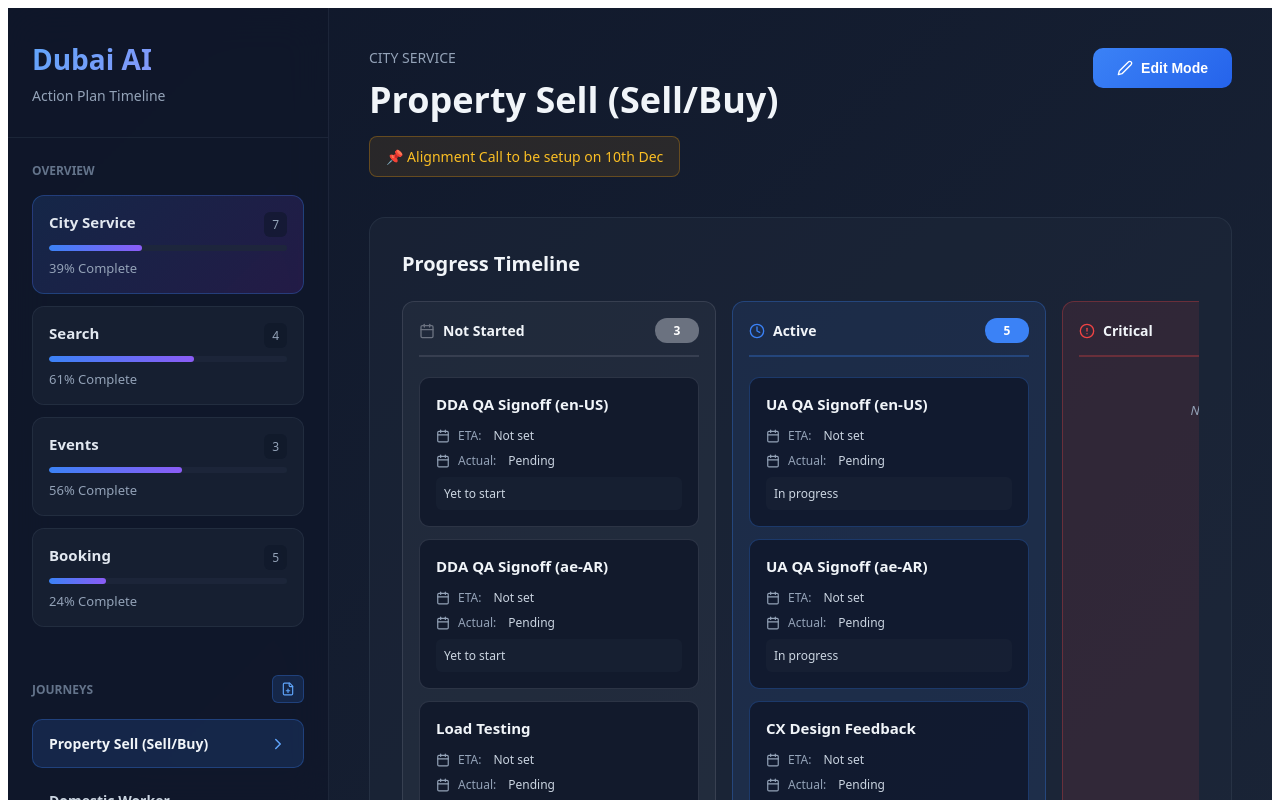
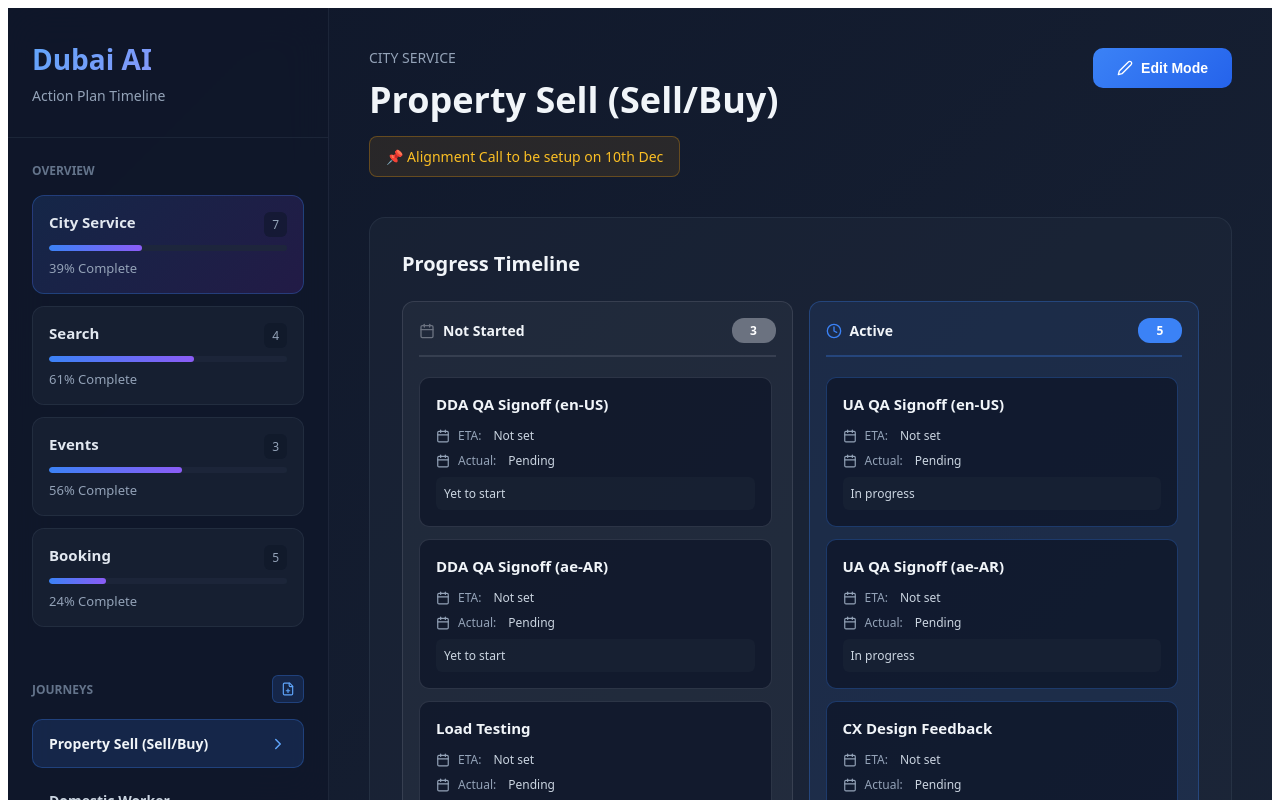
Before and after one commit to preet1881/DubaiAI, a React (Vite) app: page / in a window 1280 px wide. Shown: the top 800 px of the page. Built offline with nearby package versions, Linux system fonts and the light colour scheme; no server answers; the database is empty.

Commit message:
Update Kanban to 2x2 grid layout with fixed height columns and internal scrolling

```diff
--- a/src/DubaiAIDashboard.jsx
+++ b/src/DubaiAIDashboard.jsx
@@ -1518,30 +1518,35 @@ const DubaiAIDashboard = () => {
             )}
           </div>
 
-          {/* Kanban Columns */}
-          <div style={{
-            display: 'flex',
-            gap: '16px',
-            overflowX: 'auto',
-            paddingBottom: '8px'
-          }}>
+          {/* Kanban Columns - Grid Layout (2x2, responsive) */}
+          <div
+            className="kanban-grid"
+            style={{
+              display: 'grid',
+              gridTemplateColumns: 'repeat(2, 1fr)',
+              gap: '16px',
+              paddingBottom: '8px'
+            }}
+          >
             {kanbanColumns.map((column) => {
               const columnStages = getStagesByStatus(column.status);
               const stageCount = columnStages.length;
+              const isEmpty = stageCount === 0;
 
               return (
                 <div
                   key={column.status}
                   style={{
-                    flex: '1',
-                    minWidth: '280px',
                     background: column.bgColor,
                     border: `1px solid ${column.borderColor}`,
                     borderRadius: '12px',
                     padding: '16px',
                     display: 'flex',
                     flexDirection: 'column',
-                    gap: '12px'
+                    gap: '12px',
+                    height: isEmpty ? 'auto' : '600px',
+                    maxHeight: isEmpty ? 'none' : '600px',
+                    minHeight: isEmpty ? 'auto' : '200px'
                   }}
                 >
                   {/* Column Header */}
@@ -1551,7 +1556,8 @@ const DubaiAIDashboard = () => {
                     justifyContent: 'space-between',
                     marginBottom: '8px',
                     paddingBottom: '12px',
-                    borderBottom: `2px solid ${column.borderColor}`
+                    borderBottom: `2px solid ${column.borderColor}`,
+                    flexShrink: 0
                   }}>
                     <div style={{
                       display: 'flex',
@@ -1583,20 +1589,28 @@ const DubaiAIDashboard = () => {
                     </div>
                   </div>
 
-                  {/* Stage Cards */}
-                  <div style={{
-                    display: 'flex',
-                    flexDirection: 'column',
-                    gap: '12px',
-                    minHeight: '100px'
-                  }}>
+                  {/* Stage Cards - Scrollable Container */}
+                  <div
+                    className="kanban-column-scroll"
+                    style={{
+                      display: 'flex',
+                      flexDirection: 'column',
+                      gap: '12px',
+                      overflowY: isEmpty ? 'visible' : 'auto',
+                      overflowX: 'hidden',
+                      flex: isEmpty ? '0 1 auto' : '1 1 0',
+                      minHeight: isEmpty ? 'auto' : '0',
+                      paddingRight: isEmpty ? '0' : '4px'
+                    }}
+                  >
                     {columnStages.length === 0 ? (
                       <div style={{
-                        padding: '24px',
+                        padding: '16px',
                         textAlign: 'center',
                         color: '#94a3b8',
                         fontSize: '13px',
-                        fontStyle: 'italic'
+                        fontStyle: 'italic',
+                        flexShrink: 0
                       }}>
                         No stages
                       </div>
@@ -2129,6 +2143,34 @@ const DubaiAIDashboard = () => {
             background: rgba(148, 163, 184, 0.3);
             border-radius: 4px;
           }
+          .kanban-column-scroll {
+            scrollbar-width: thin;
+            scrollbar-color: rgba(148, 163, 184, 0.4) transparent;
+          }
+          .kanban-column-scroll::-webkit-scrollbar {
+            width: 6px;
+          }
+          .kanban-column-scroll::-webkit-scrollbar-thumb {
+            background: rgba(148, 163, 184, 0.4);
+            border-radius: 3px;
+          }
+          .kanban-column-scroll::-webkit-scrollbar-thumb:hover {
+            background: rgba(148, 163, 184, 0.6);
+          }
+          .kanban-grid {
+            display: grid;
+            grid-template-columns: repeat(2, 1fr);
+          }
+          @media (max-width: 1200px) {
+            .kanban-grid {
+              grid-template-columns: repeat(2, 1fr) !important;
+            }
+          }
+          @media (max-width: 768px) {
+            .kanban-grid {
+              grid-template-columns: 1fr !important;
+            }
+          }
           input[type="date"]::-webkit-calendar-picker-indicator {
             filter: invert(1);
             cursor: pointer;
```
